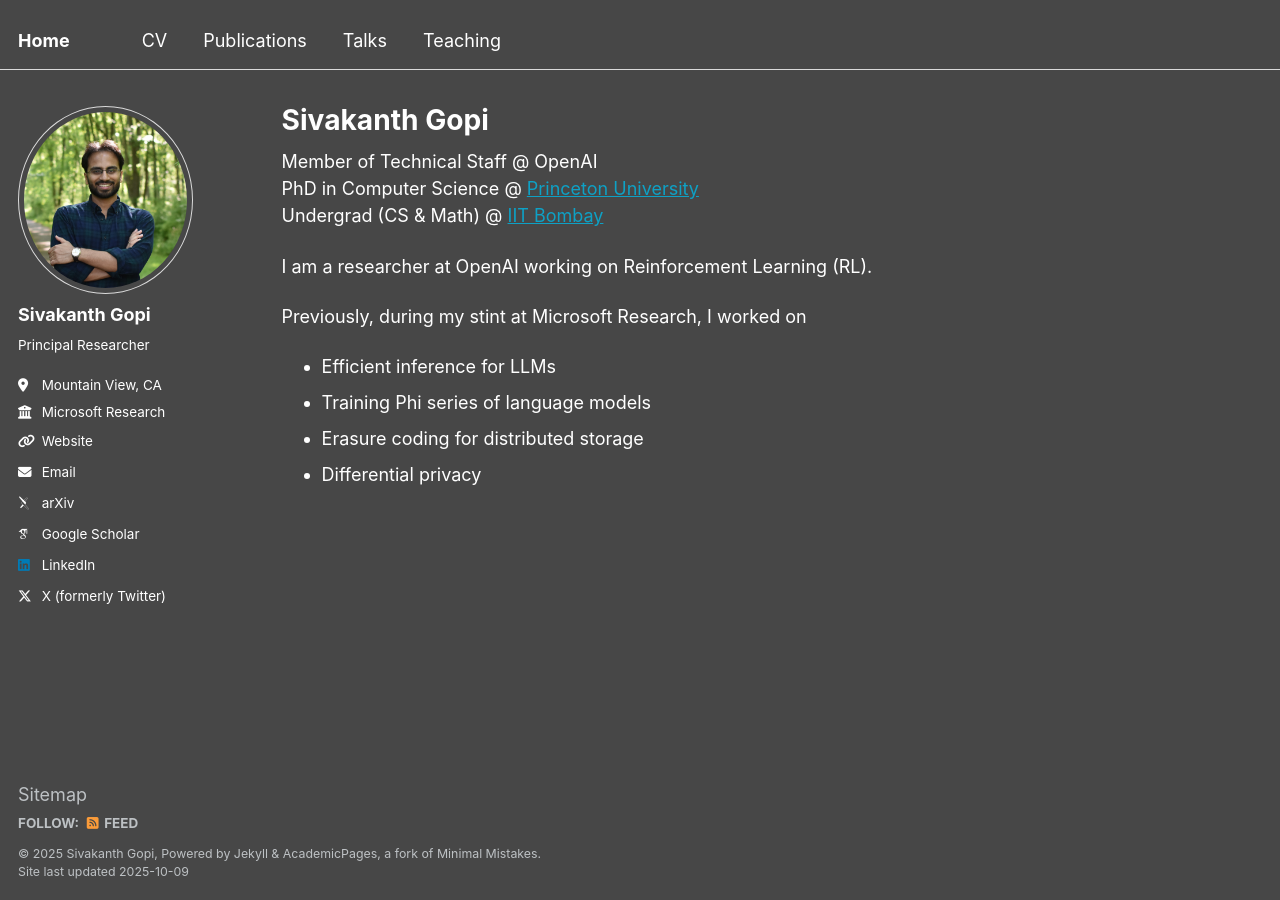
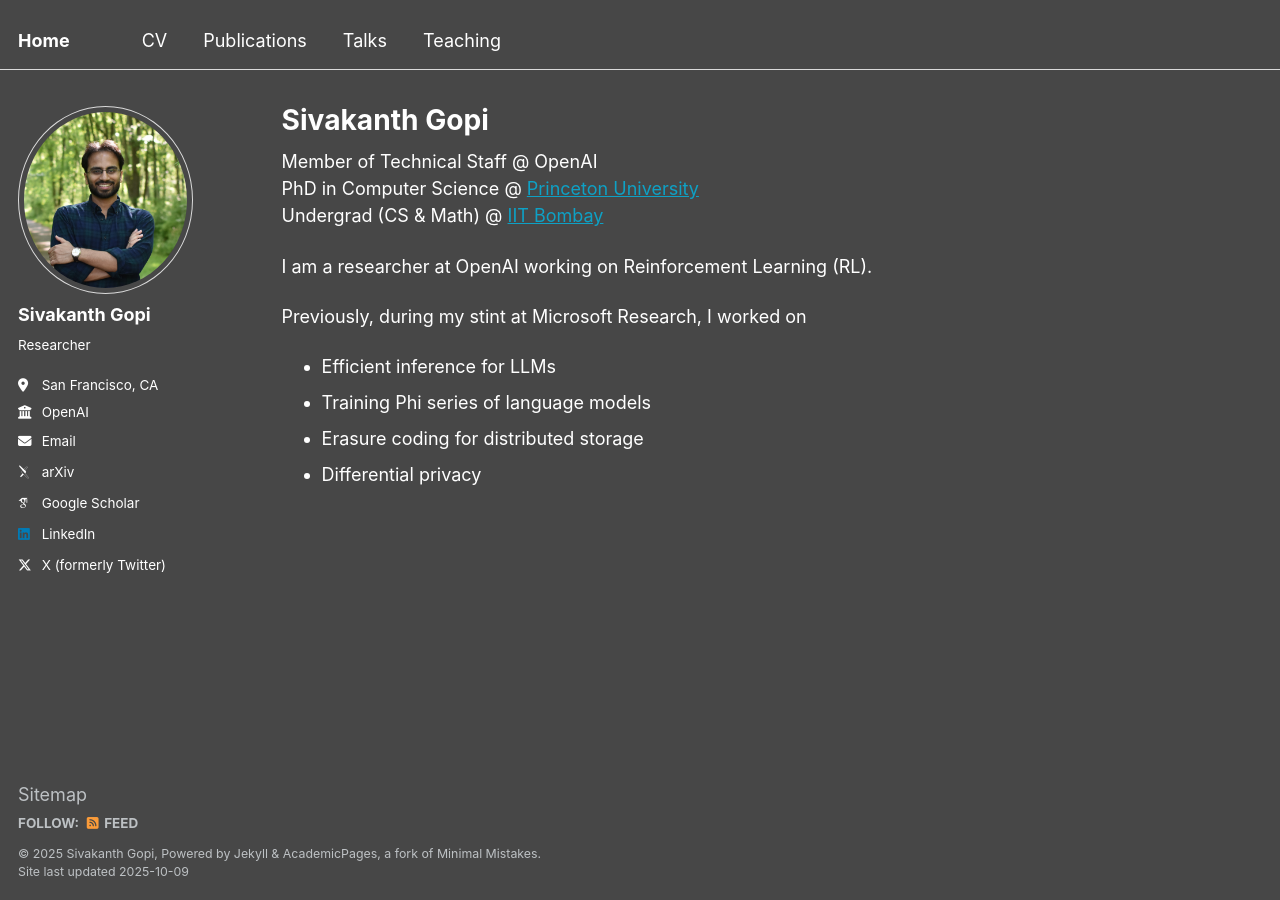
Before and after one commit to gopisivakanth/gopisivakanth.github.io, a Jekyll site: the page built from _pages/about.md, in a window 1280 px wide. Built offline with Jekyll 4.4.1, drawn with Linux system fonts in a browser that asks for light colours; some web fonts are replaced.

Commit message:
Update _config.yml

```diff
--- a/_config.yml
+++ b/_config.yml
@@ -25,10 +25,10 @@
   avatar           : "profile.png"
   name             : "Sivakanth Gopi"
   pronouns         : # example: "she/her"
-  bio              : "Principal Researcher"
-  location         : "Mountain View, CA"
-  employer         : "Microsoft Research"
-  uri              : "https://aka.ms/sigopi" # URL
+  bio              : "Researcher"
+  location         : "San Francisco, CA"
+  employer         : "OpenAI"
+  #uri              : "https://aka.ms/sigopi" # URL
   email            : "sigopi@microsoft.com"
 
   # Academic websites
```
